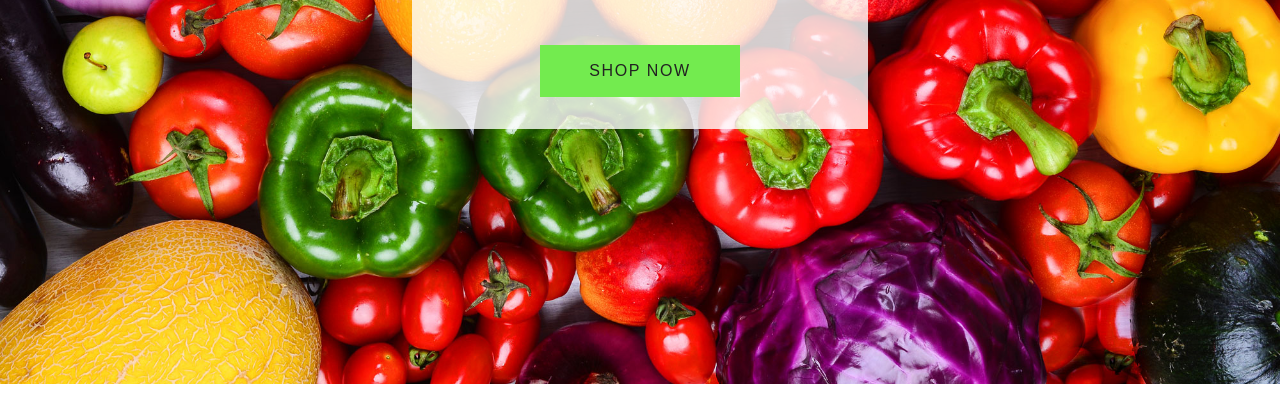
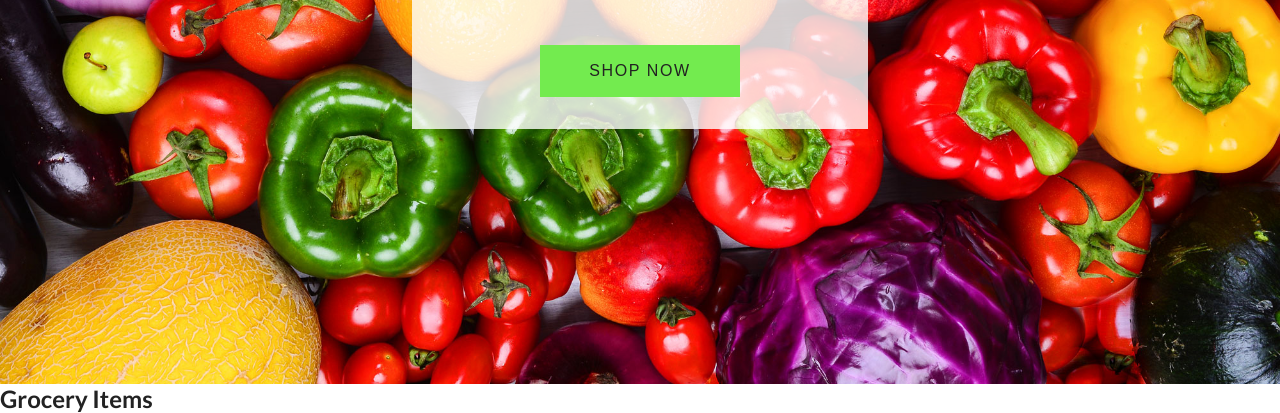
Before and after one commit to Syndicate555/Online_Grocery_Store, a plain HTML site: page index.html in a window 1280 px wide. Shown: the part 416-829 px from the top of the page. Before the commit the page ends 800 px from the top, so only its background shows below. Drawn offline with Linux system fonts and the light colour scheme.

Commit message:
Update index.html

```diff
--- a/index.html
+++ b/index.html
@@ -38,7 +38,16 @@
     </header>
     <!--end of hero-->
     <!--Products-->
-    <section class="products"></section>
+    <section class="products">
+      <div class="section-title">
+        <h2>
+          Grocery Items
+        </h2>
+      </div>
+      <div class="products-centre">
+        <article class="product"></article>
+      </div>
+    </section>
 
     <!--end of Products-->
     <script src="main.js"></script>
```
